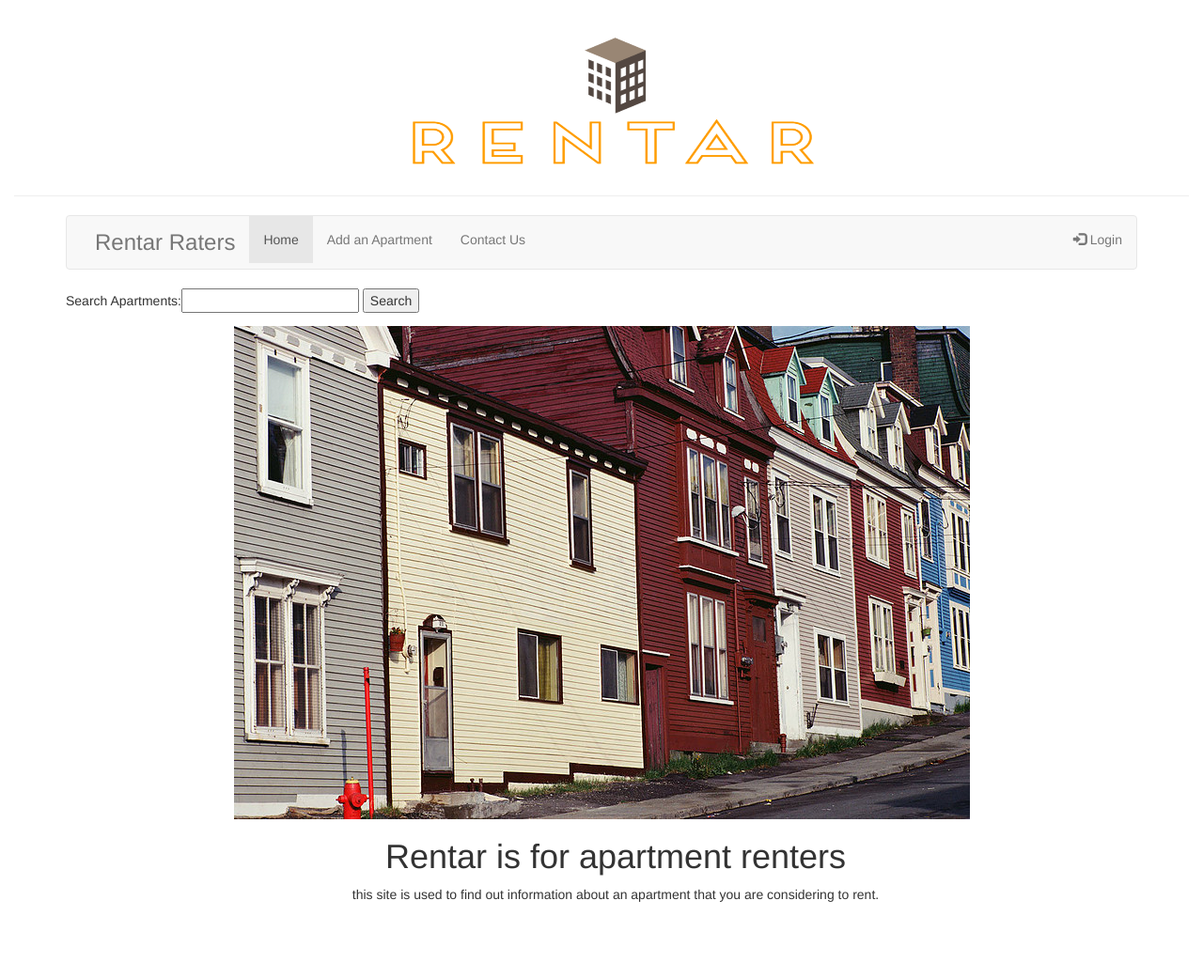
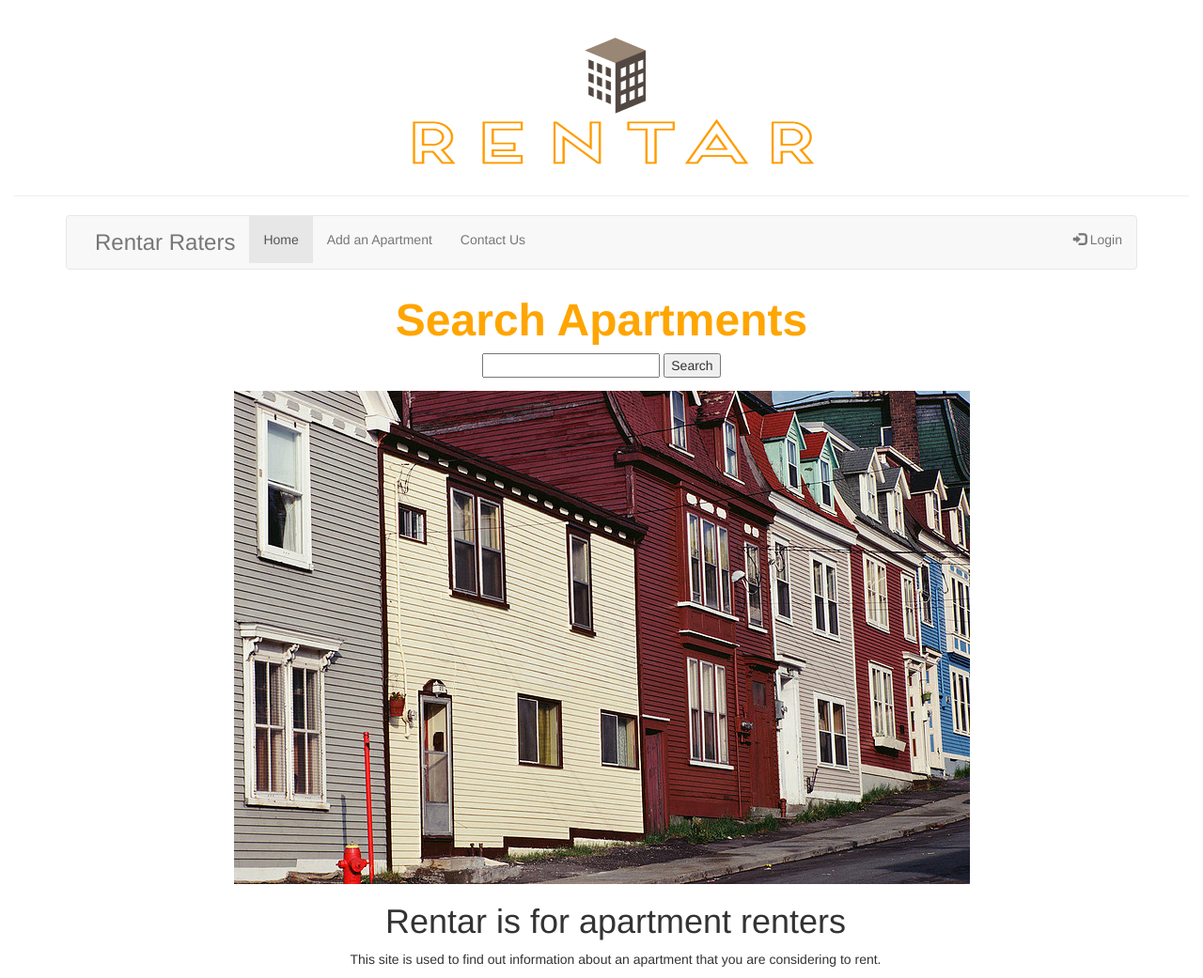
Before and after one commit to lmevange/Rentar, a Django app: page / in a window 1280 px wide. Shown: the part 41-1082 px from the top of the page at 94% size. Before the commit the page ends 1001 px from the top, so only its background shows below. Run offline with Django 3.2, Linux system fonts and the light colour scheme; some libraries are stand-ins or nearby versions.

Commit message:
search and navbar fix

```diff
--- a/server/template/index.html
+++ b/server/template/index.html
@@ -82,8 +82,8 @@ html, body {
 			async defer></script>
 -->
 
-	<div><form method="get" action="/search/">
-                  Search Apartments:<input type="text" name="q" id="id_q" value="{{ query }}" />
+	<div> <form method="get" action="/search/" align = "center" style="width: 100%;" >
+		<font size="22" color = "#FFA500" ><b> Search Apartments</b></font><br> <input type="text" name="q" id="id_q" value="{{ query }}" />
                   <input type="submit" value="Search" />
         </form>
     </div>
@@ -98,7 +98,7 @@ html, body {
 				Rentar is for apartment renters
 			</h1>
 			<p>
-				this site is used to find out information about an apartment that you are considering to rent.
+				This site is used to find out information about an apartment that you are considering to rent.
 			</p>
 			</center>
 		</div>
```
